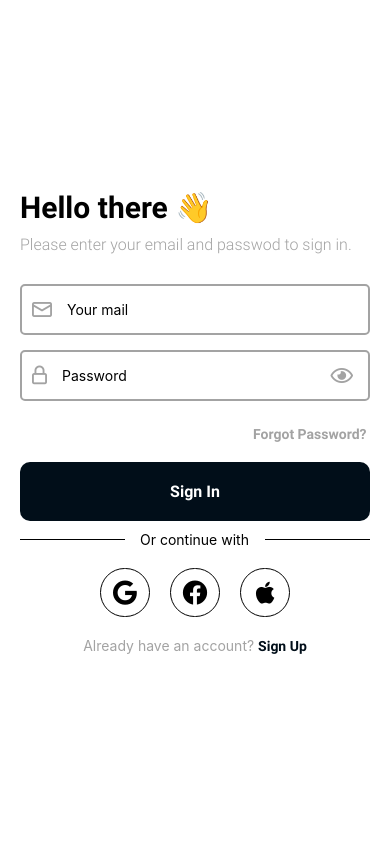
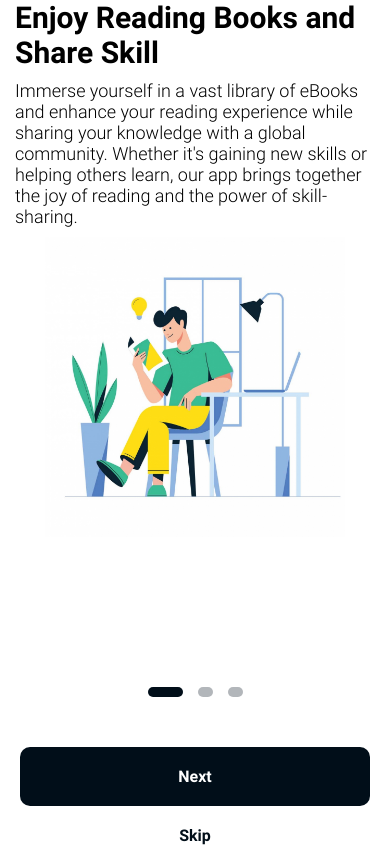
Before and after one commit to Elie-MK/zetheq, a React Native app: screen / in a window 390 px wide. Before the commit the page ends 844 px from the top, so only its background shows below. Built offline with nearby package versions, Linux system fonts and the light colour scheme.

Commit message:
codes refactor

```diff
--- a/App.tsx
+++ b/App.tsx
@@ -32,7 +32,7 @@ export default function App() {
         screenOptions={{
           headerShown: false,
         }}
-        initialRouteName="AuthNavigation"
+        initialRouteName="Onboarding"
       >
         <Stack.Screen name="Onboarding" component={Onboarding} />
         <Stack.Screen name="AuthNavigation" component={AuthNavigation} />
--- a/components/UI/Onboarding/NextButton.tsx
+++ b/components/UI/Onboarding/NextButton.tsx
@@ -31,7 +31,6 @@ const styles = StyleSheet.create({
   container: {
     backgroundColor: colorsGlobal.main,
     paddingVertical: 20,
-    marginHorizontal: 20,
     borderRadius: 10,
   },
   text: {
--- a/screens/onboarding/OnboardingView/OnboardingAnimation.tsx
+++ b/screens/onboarding/OnboardingView/OnboardingAnimation.tsx
@@ -35,7 +35,7 @@ const OnboardingAnimation = ({ isLastIndex, slideSkip, slideTo }: Props) => {
   }));
 
   return (
-    <>
+    <View style={{ marginHorizontal: 20 }}>
       <Reanimated.View style={[animatedStyle]}>
         {isLastIndex ? (
           <Button
@@ -49,7 +49,7 @@ const OnboardingAnimation = ({ isLastIndex, slideSkip, slideTo }: Props) => {
       <Reanimated.View style={[animatedStyle, { opacity: opacity1 }]}>
         <SkipButton onPress={slideSkip} title="Skip" />
       </Reanimated.View>
-    </>
+    </View>
   );
 };
 
```
